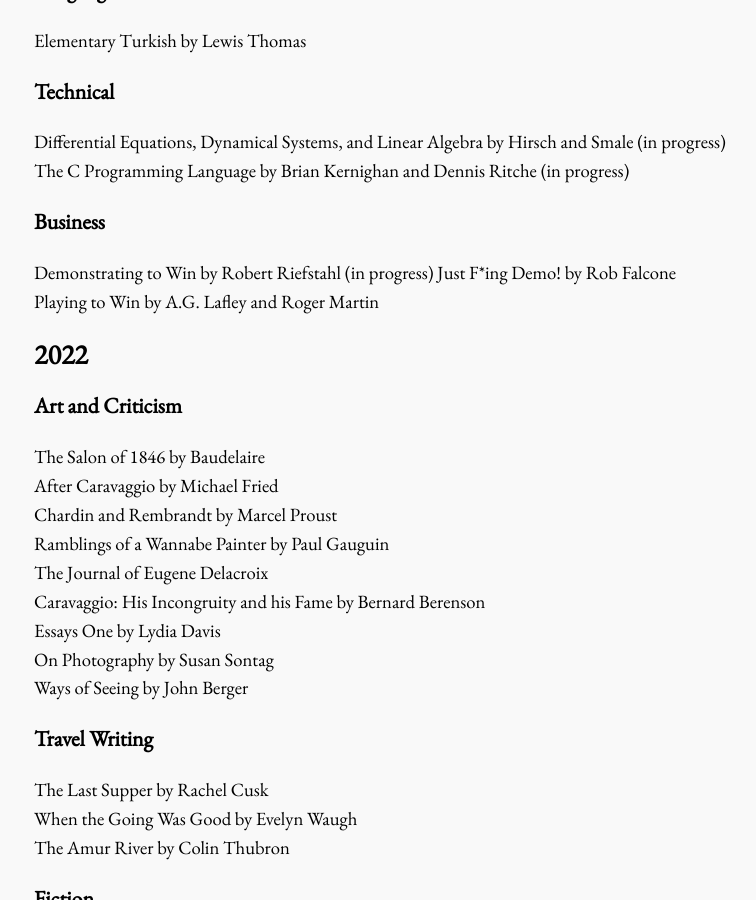
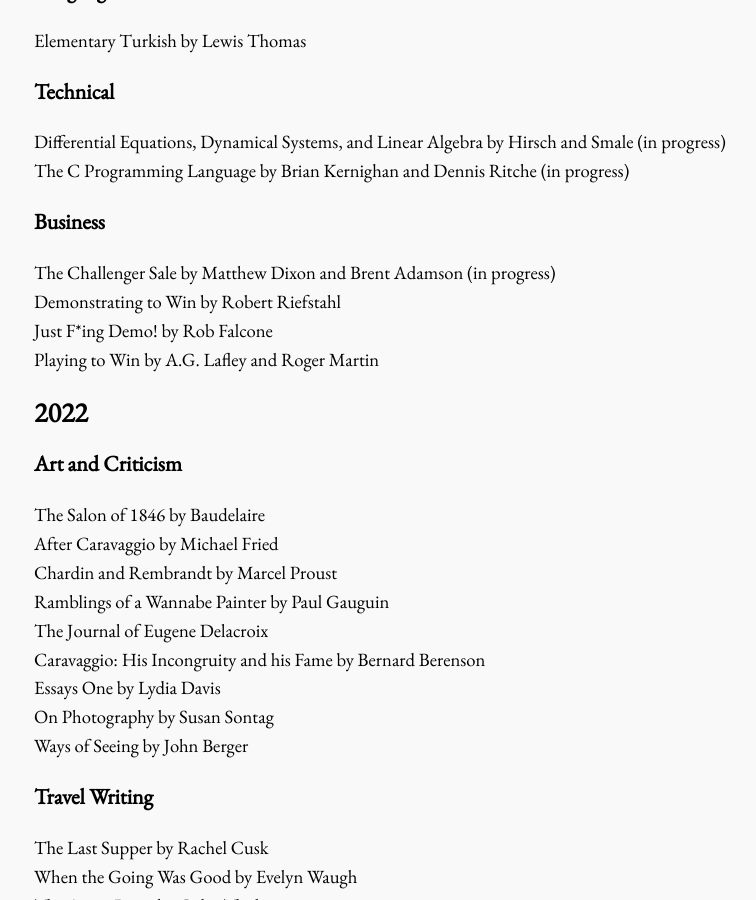
Before and after one commit to bora-uyumazturk/bora-uyumazturk.github.io, a Jekyll site: the page built from reading.html, in a window 1280 px wide and 900 px high, scrolled down 929 px. Shown: the whole window, without its empty margins (138-894 px from the left). Built offline with Jekyll 4.4.1, drawn with Linux system fonts in a browser that asks for light colours.

Commit message:
Update reading.html

```diff
--- a/reading.html
+++ b/reading.html
@@ -47,7 +47,8 @@ title: Reading
 
   <h3>Business</h3>
 
-  Demonstrating to Win by Robert Riefstahl (in progress)
+  The Challenger Sale by Matthew Dixon and Brent Adamson (in progress) <br>
+  Demonstrating to Win by Robert Riefstahl <br>
   Just F*ing Demo! by Rob Falcone <br>
   Playing to Win by A.G. Lafley and Roger Martin
 
```
